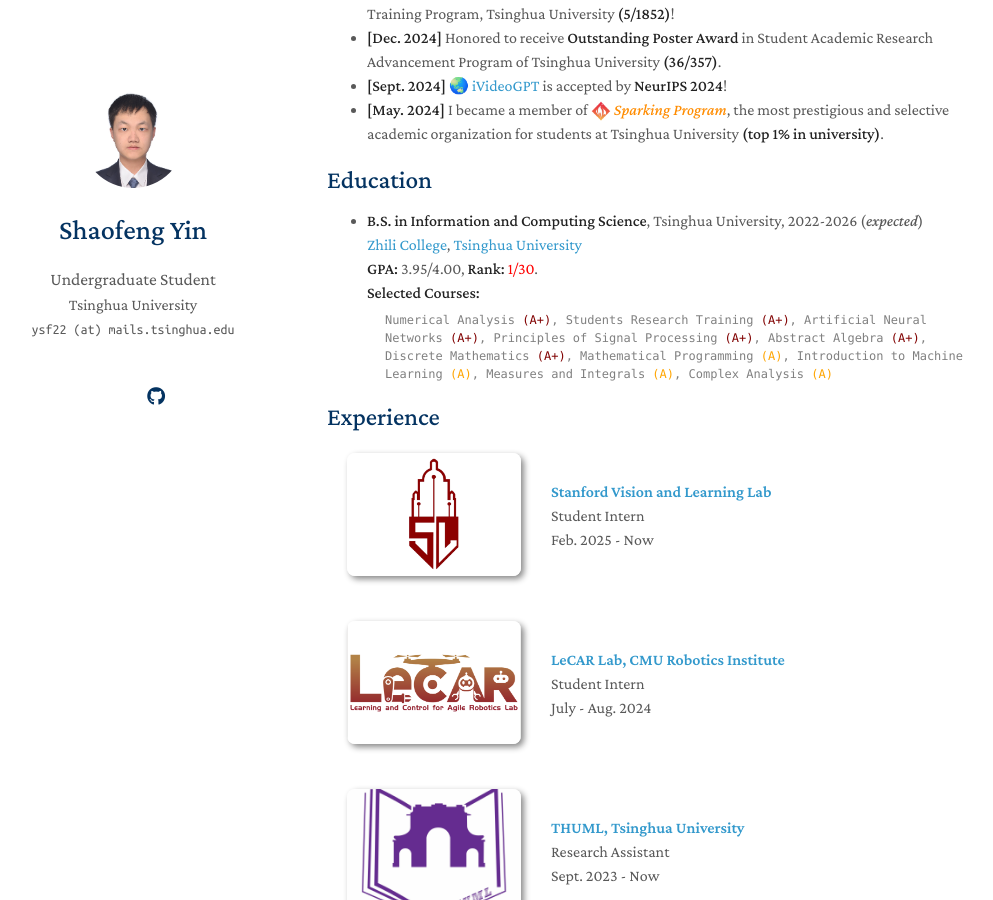
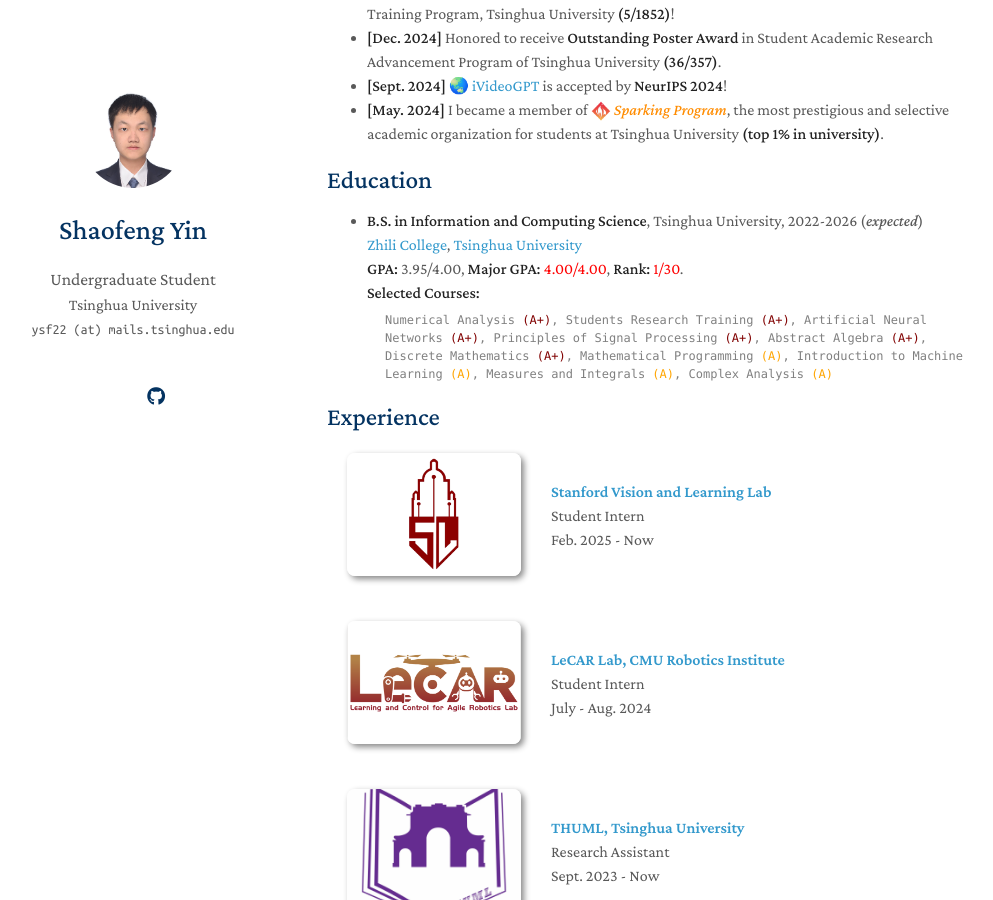
Before and after one commit to operator22th/operator22th.github.io, a Jekyll site: the page built from index.md, in a window 1280 px wide and 900 px high, scrolled down 517 px. Shown: the whole window, without its empty margins (143-1136 px from the left). Built offline with Jekyll 4.4.1, drawn with Linux system fonts in a browser that asks for light colours; a style sheet for code colours, icons or effects is not loaded; our own code applies the rules of GitHub Pages for plain Markdown files.

Commit message:
add major GPA

```diff
--- a/index.md
+++ b/index.md
@@ -24,7 +24,7 @@
 
 - **B.S. in Information and Computing Science**, Tsinghua University, 2022-2026 (_expected_)\\
     [Zhili College](https://www.zlc.tsinghua.edu.cn/), [Tsinghua University](https://www.tsinghua.edu.cn/en/)\\
-    **GPA:** 3.95/4.00, **Rank:** <span style="color:red">1/30</span>.\\
+    **GPA:** 3.95/4.00, **Major GPA:** <span style="color:red">4.00/4.00</span>, **Rank:** <span style="color:red">1/30</span>.\\
     **Selected Courses:** <code style="font-size: 0.75em; display: block; margin-left: 1.5em; margin-top: 0.5em; color: gray;">
     Numerical Analysis <span style="color: Maroon;">(A+)</span>, Students Research Training <span style="color: Maroon;">(A+)</span>, Artificial Neural Networks <span style="color: Maroon;">(A+)</span>, Principles of Signal Processing <span style="color: Maroon;">(A+)</span>,    Abstract Algebra <span style="color: Maroon;">(A+)</span>, Discrete Mathematics <span style="color: Maroon;">(A+)</span>, Mathematical Programming <span style="color: orange;">(A)</span>, Introduction to Machine Learning <span style="color: orange;">(A)</span>, Measures and Integrals <span style="color: orange;">(A)</span>, Complex Analysis <span style="color: orange;">(A)</span>
 
```
